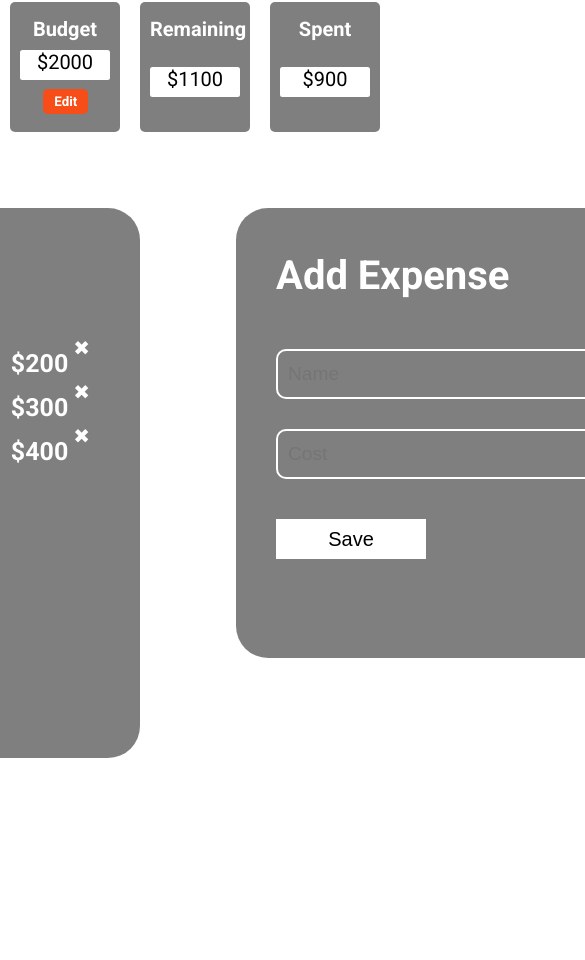
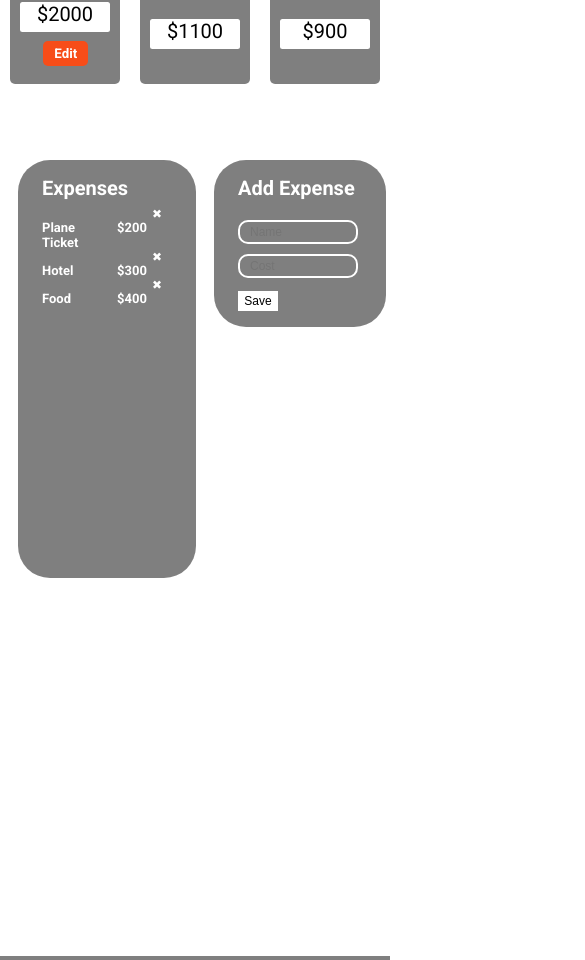
Before and after one commit to Thiratikan/CatchingSunset, a React (Create React App) app: page /home in a window 390 px wide. Shown: the part 1037-1997 px from the top of the page, 585 px wide, since content can reach past the window. Built offline with nearby package versions, Linux system fonts and the light colour scheme.

Commit message:
update responsive design

```diff
--- a/src/component/Planner.js
+++ b/src/component/Planner.js
@@ -27,17 +27,22 @@ function Planner() {
         </Box>
 
         <div className="budget-display">
-          <Card width="500px" height="550px">
+          <Card>
             <div className="card">
-              <p>Expenses</p>
-              <ExpenseList />
+              <div className="expense">
+                <p>Expenses</p>
+
+                <ExpenseList />
+              </div>
             </div>
           </Card>
 
-          <Card width="450px" height="450px">
-            <div className="card">
-              <p>Add Expense</p>
-              <AddExpenseForm />
+          <Card>
+            <div className="AddEx">
+              <div className="card">
+                <p>Add Expense</p>
+                <AddExpenseForm />
+              </div>
             </div>
           </Card>
         </div>
--- a/src/styles/FooterStyling.js
+++ b/src/styles/FooterStyling.js
@@ -16,4 +16,12 @@ export const Style = styled.div`
     height: 7em;
     padding-top: 2em;
   }
+  @media only screen and (max-width: 600px) {
+    img {
+      height: 30px;
+    }
+    div {
+      height: 5.5em;
+    }
+  }
 `;
--- a/src/styles/PlannerStyling.js
+++ b/src/styles/PlannerStyling.js
@@ -7,19 +7,23 @@ export const Form = styled.div`
   height: 100%;
   .budget-display {
     display: flex;
-
+    flex-direction: row;
     justify-content: center;
     width: 100%;
     margin-top: 60px;
   }
+  @media only screen and (max-width: 600px) {
+    .budget-display {
+    }
+  }
 `;
 
 export const Card = styled.div`
+  display: flex;
+  flex-direction: column;
   .card {
     display: flex;
     flex-direction: column;
-    width: ${(props) => props.width};
-    height: ${(props) => props.height};
     overflow: hidden;
     border-radius: 2em;
     text-decoration: none;
@@ -41,8 +45,33 @@ export const Card = styled.div`
     color: white;
     font-family: "Roboto", sans-serif;
   }
+  .expense {
+    width: 400px;
+    height: 450px;
+  }
+  .AddEx {
+    width: 530px;
+    height: 450px;
+  }
   @media only screen and (max-width: 600px) {
+    display: flex;
+    flex-direction: row;
+    justify-content: center;
+    .card {
+      margin-right: 2px;
+      padding: 1em 1.5em;
+    }
+    .expense {
+      width: 130px;
+      height: 50px;
+    }
+    .AddEx {
+      width: 190px;
+      height: 450px;
+    }
     p {
+      font-size: 20px;
+      margin-bottom: 20px;
     }
   }
 `;
@@ -74,7 +103,16 @@ export const Budget = styled.div`
     font-size: 20px;
   }
   @media only screen and (max-width: 600px) {
-    div {
+    h3 {
+      font-size: 13px;
+    }
+    h2 {
+      font-size: 13px;
+      margin-right: 10px;
+      margin-bottom: 13px;
+    }
+    .delete-btn {
+      font-size: 12px;
     }
   }
 `;
@@ -103,6 +141,19 @@ export const ExpenseStyle = styled.div`
     margin-top: 10px;
     font-size: 20px;
   }
+  @media only screen and (max-width: 600px) {
+    input {
+      width: 120px;
+    height: 20px;
+    font-size: 0.75em;
+    margin-bottom: 10px;
+    }
+    button{
+      margin-top: 3px;
+      width: 40px;
+    height: 20px;
+    font-size: 12px;
+    }
 `;
 
 export const Box = styled.div`
--- a/src/styles/TripStyling.js
+++ b/src/styles/TripStyling.js
@@ -107,13 +107,13 @@ export const Head = styled.div`
     box-sizing: border-box;
   }
   @media only screen and (max-width: 600px) {
-    height: 40rem;
+    height: 37rem;
     width: 100%;
     h1 {
       font-size: 65px;
     }
     img {
-      height: 5em;
+      height: 6em;
       width: 6.5em;
       margin-right: 0px;
     }
@@ -124,6 +124,7 @@ export const Head = styled.div`
       margin-top: 3em;
     }
     div {
+      margin-top: 4em;
       margin-bottom: 2em;
     }
   }
```
